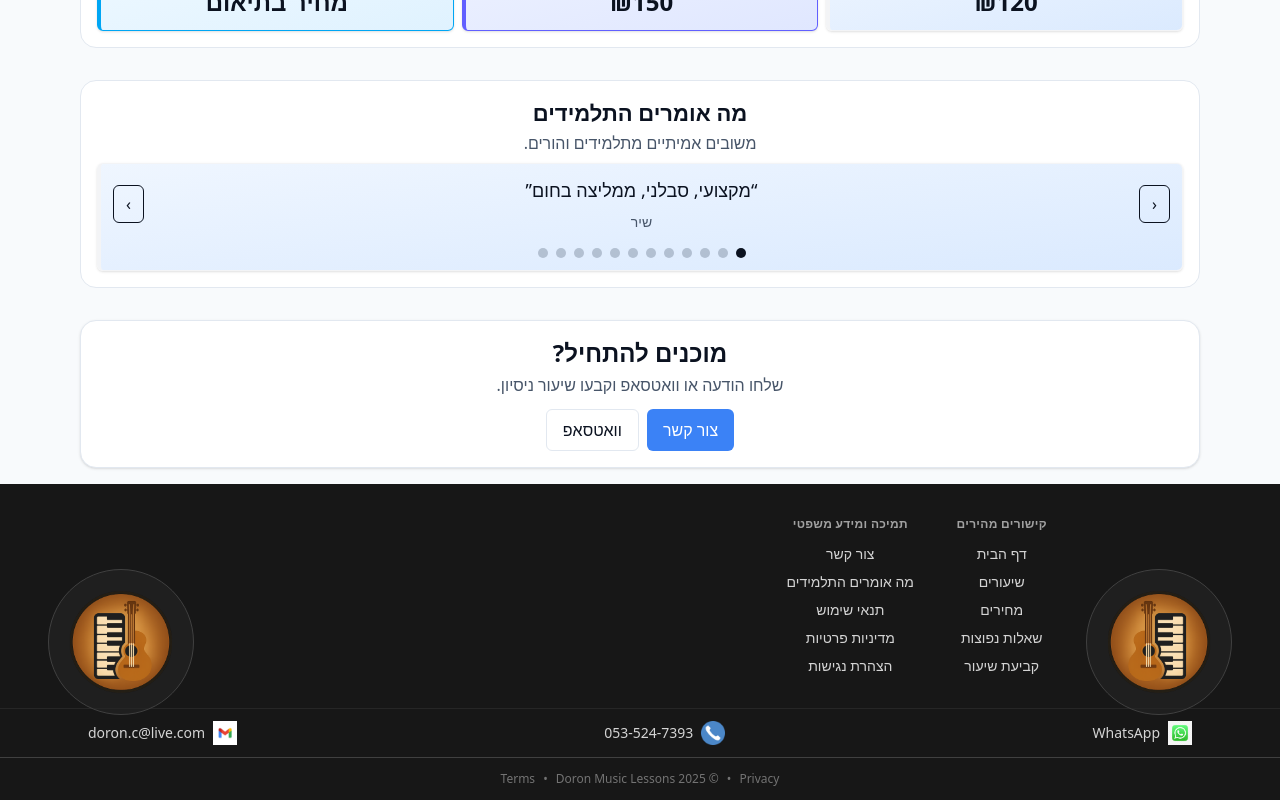
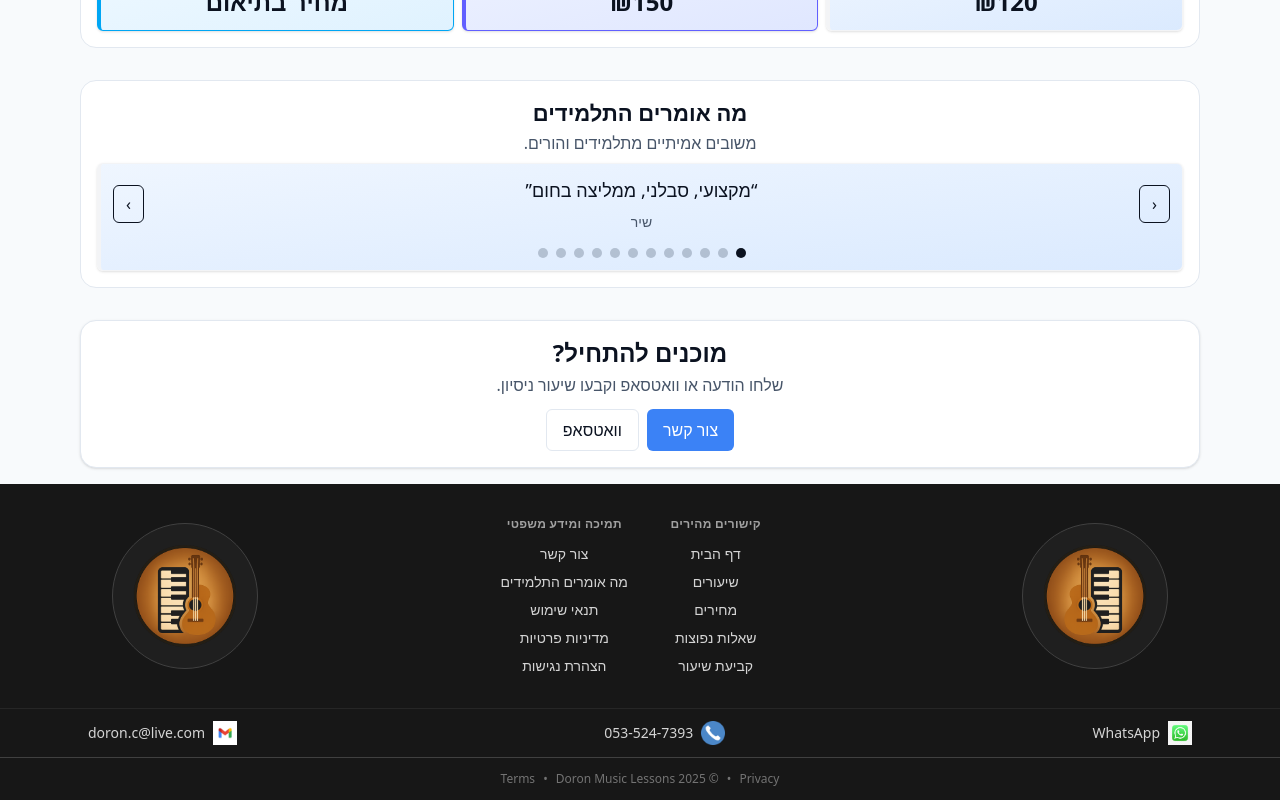
Before and after one commit to doronc36-rgb/guitar-lessons, a Next.js app: page / in a window 1280 px wide. Shown: the part 927-1727 px from the top of the page. Built offline with nearby package versions, Linux system fonts and the light colour scheme; no server answers.

Commit message:
fix(footer): center link columns; keep mirrored logos inside top area to avoid overlap

```diff
--- a/src/app/components/Footer.tsx
+++ b/src/app/components/Footer.tsx
@@ -5,8 +5,8 @@ export default function Footer() {
   return (
     <footer className="bg-neutral-900 text-neutral-300 relative">
       {/* Top area */}
-      <div className="mx-auto max-w-6xl px-4 sm:px-6">
-        <div className="grid gap-10 py-16 md:py-8 md:grid-cols-2 md:justify-items-center md:items-center text-center">
+      <div className="mx-auto max-w-6xl px-4 sm:px-6 relative">
+        <div className="grid gap-10 py-16 md:py-8 md:grid-cols-1 md:justify-items-center md:items-center text-center">
           {/* Brand */}
           <div className="flex items-center justify-center md:hidden">
             <div className="p-2 rounded-full bg-neutral-800/60 border border-neutral-700">
@@ -69,9 +69,8 @@ export default function Footer() {
 
           {/* (Removed) mobile stacked contact column - replaced by mobile row above */}
         </div>
-      </div>
 
-      {/* Desktop-only mirrored logos - equally positioned and not affecting layout */}
+        {/* Desktop-only mirrored logos positioned within top area to avoid overlap */}
         <div className="hidden md:block absolute top-1/2 -translate-y-1/2 left-12">
           <div className="p-2 rounded-full bg-neutral-800/60 border border-neutral-700">
             <Image
@@ -96,6 +95,9 @@ export default function Footer() {
             />
           </div>
         </div>
+      </div>
+
+
 
       {/* Desktop-only contact line across bottom of footer (do not affect mobile) */}
       <div className="hidden md:block w-full border-t border-neutral-800">
```
Lines whose indentation alone changed are shown as unchanged.
